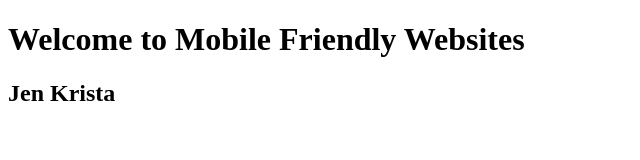
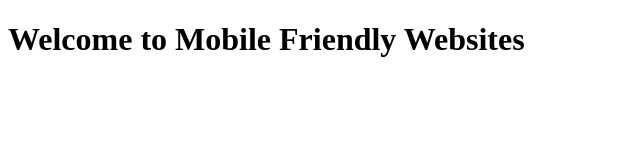
Before and after one commit to JenKrista/day01-mobileWeb, a plain HTML site: page index.html in a window 1280 px wide. Shown: the whole page, without its empty margins (0-640 px from the left). Drawn offline with Linux system fonts and the light colour scheme.

Commit message:
remove h2

```diff
--- a/index.html
+++ b/index.html
@@ -9,6 +9,5 @@
 </head>
 <body>
   <h1>Welcome to Mobile Friendly Websites</h1>
-  <h2>Jen Krista</h2>
 </body>
 </html>
```
